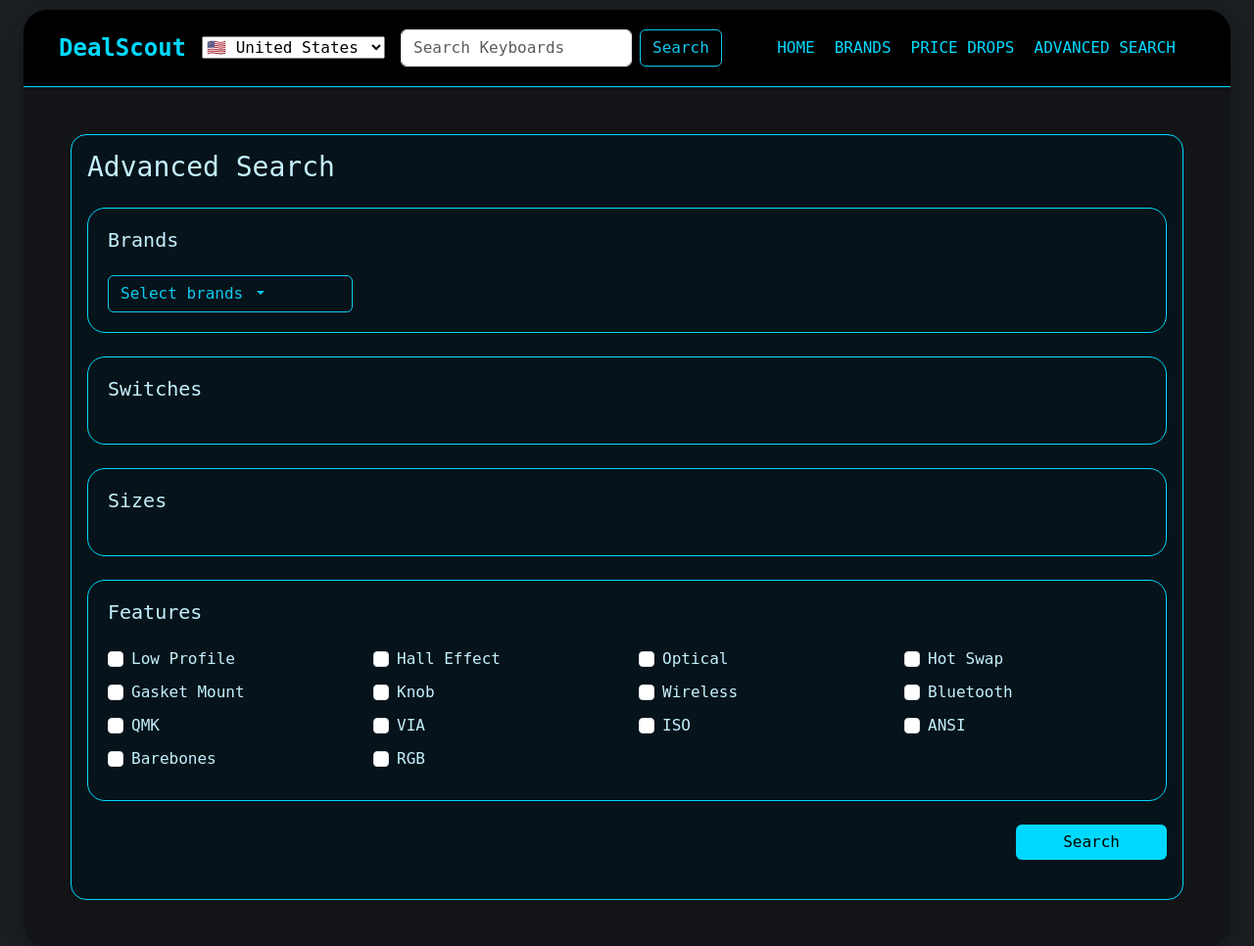
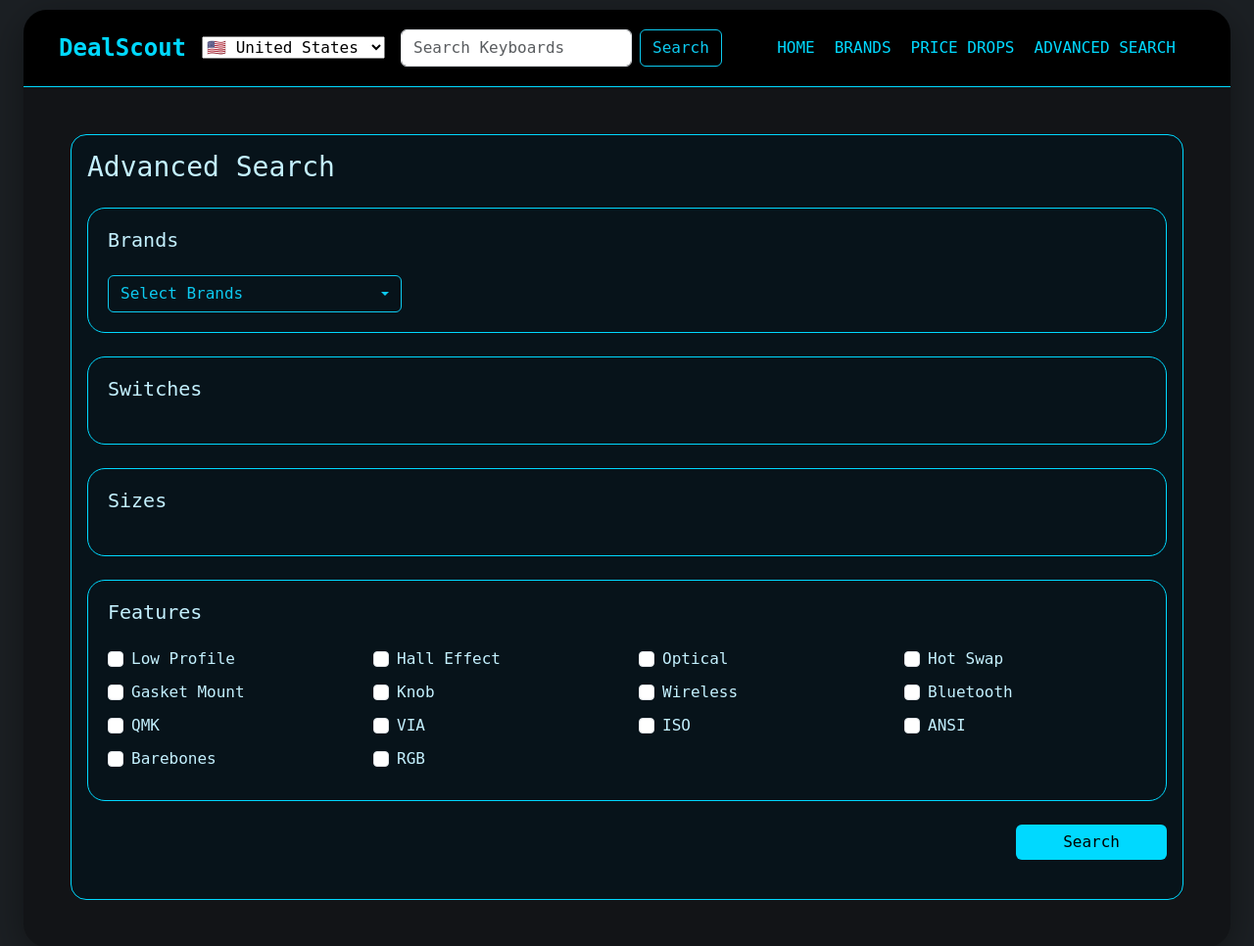
Before and after one commit to Michael668875/dealscout, a Django app: page /advanced_search/ in a window 1280 px wide. Shown: the top 966 px of the page at 98% size. Run offline with Django 5.2, Linux system fonts and the light colour scheme; data that the repository does not hold is empty; some libraries are stand-ins or nearby versions.

Commit message:
fixed some styling in advanced search

```diff
--- a/keyboard_tracker/static/keyboard_tracker/style.css
+++ b/keyboard_tracker/static/keyboard_tracker/style.css
@@ -394,7 +394,15 @@ body {
 }
 
 #brandDropdownButton {
-    min-width: 250px;
+    width: 300px;
+    max-width: 100%;
+    display: flex;
+    align-items: center;
+}
+
+#brandDropdownButton::after {
+    margin-left: auto;
+    flex-shrink: 0;
 }
 
 .hero-buttons {
--- a/keyboard_tracker/templates/keyboard_tracker/advanced_search.html
+++ b/keyboard_tracker/templates/keyboard_tracker/advanced_search.html
@@ -33,7 +33,7 @@
                     data-bs-auto-close="outside"
                     aria-expanded="false"
                 >
-                    Select brands
+                    Select Brands
                 </button>
 
                 <div class="dropdown-menu brand-dropdown p-3">
```
